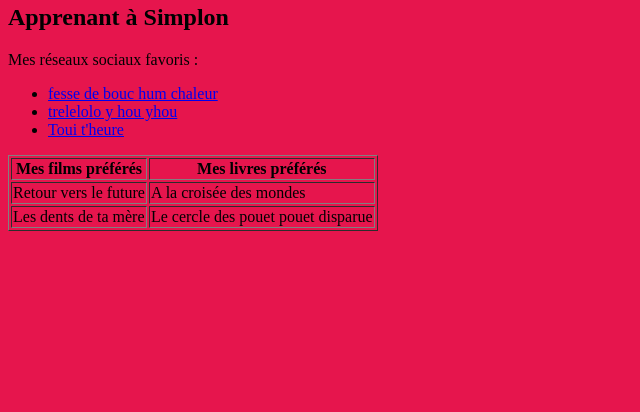
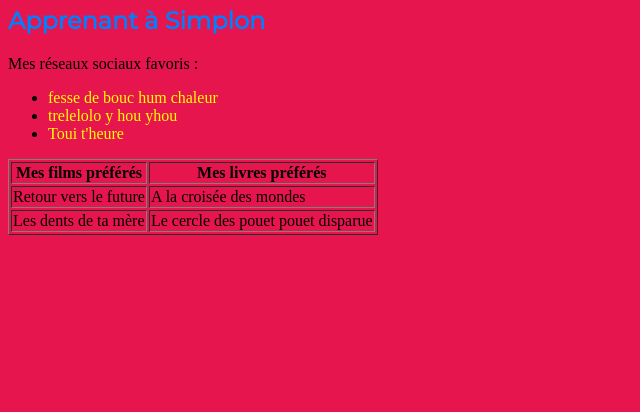
Before and after one commit to yoannlg/exoSimplon, a plain HTML site: page Lundi/chalenge2/index.html in a window 1280 px wide. Shown: the part 388-800 px from the top of the page, without its empty margins (0-640 px from the left). Drawn offline with Linux system fonts and the light colour scheme.

Commit message:
chalgenge 2 finis avec ajout css pour les liens

```diff
--- a/Lundi/chalenge2/css/style.css
+++ b/Lundi/chalenge2/css/style.css
@@ -2,6 +2,18 @@ body {
 	background-color:#E6154D;
 }
 
-h1 h2 {
+h1, h2 {
 	font-family: 'Montserrat', sans-serif;
+	color: #0080FF;
 }
+
+a {
+	color: yellow;
+	text-decoration: none;
+	transition: color 0.3s ease;
+}
+
+a:hover {
+color: yellow;
+text-decoration: none;
+}
```
